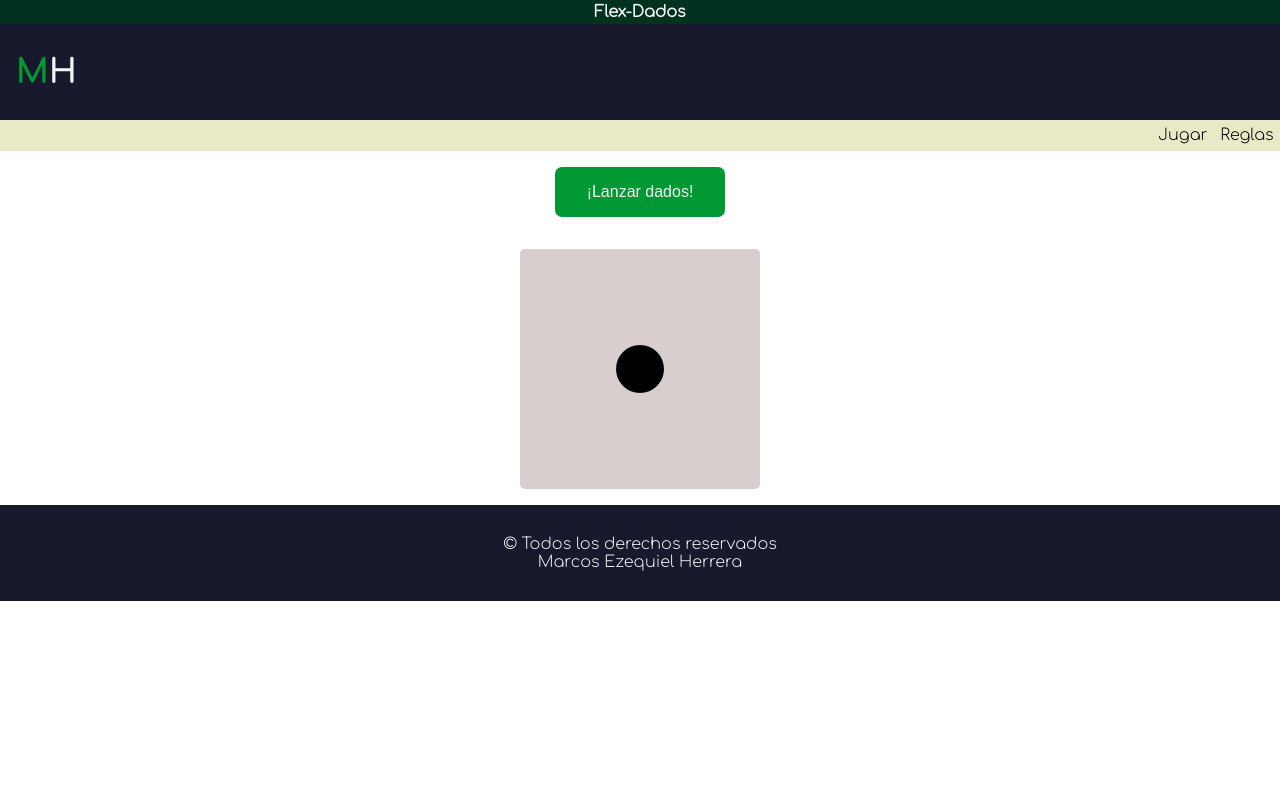
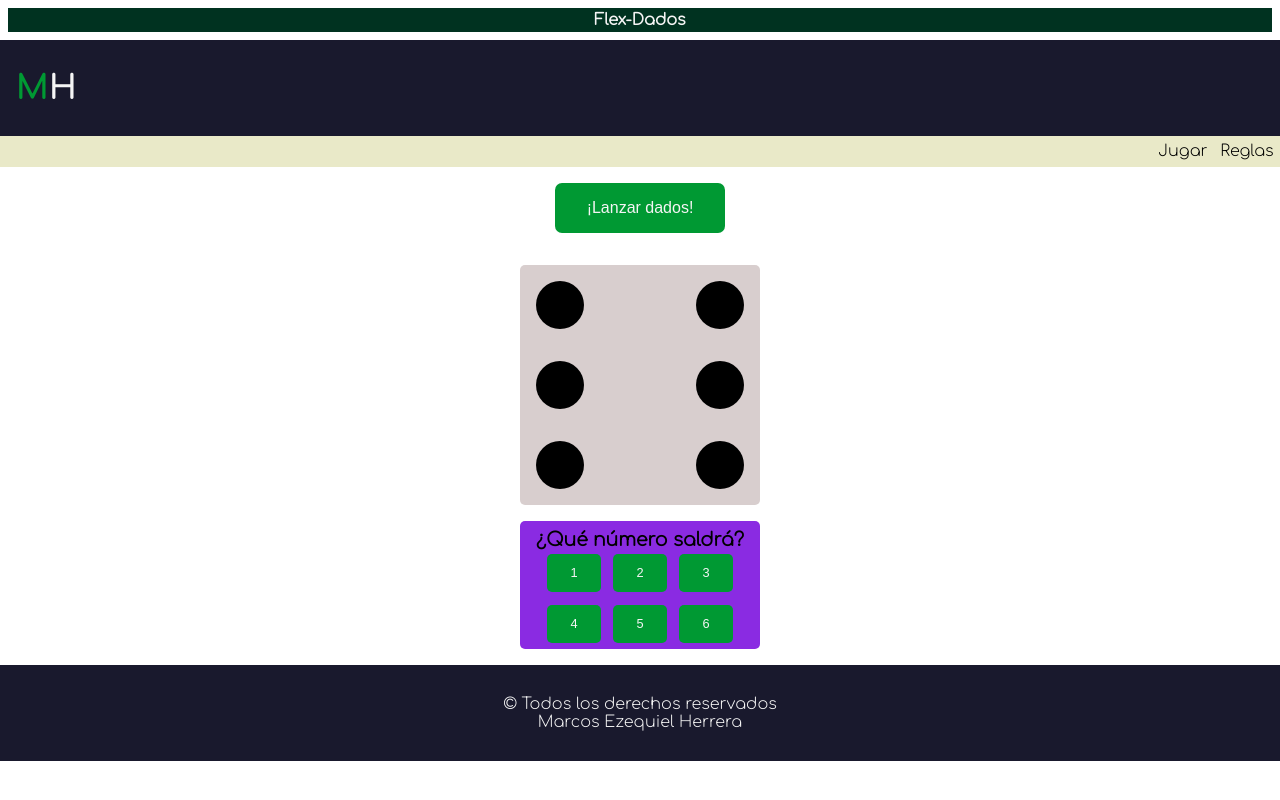
Before and after one commit to marcosihe/dados-react, a React (Create React App) app: page / in a window 1280 px wide. Built offline with nearby package versions, Linux system fonts and the light colour scheme.

Commit message:
Se agrego el componente Prediccion y su respectivo modulo de estilos css. Ademas se creo el componente Alerta.jsx, al cual se le pasan props por parametro, las cuales son el numero elegido y el numero aleatorio.

```diff
--- /dev/null
+++ b/src/components/Alerta.jsx
@@ -0,0 +1,11 @@
+import React from 'react'
+
+const Alerta = () => {
+    return (
+        <div>
+
+        </div>
+    )
+}
+
+export default Alerta
--- a/src/components/Inicio.jsx
+++ b/src/components/Inicio.jsx
@@ -1,14 +1,16 @@
 import React, { useState } from "react";
 import styles from "./css/Inicio.module.css";
 import Dado from './Dado';
+import Predicion from "./Predicion";
 
 const Inicio = () => {
 
-  const [diceNumber, setDiceNumber] = useState(1);
+  const randomNumber = () => Math.floor(Math.random() * 6 + 1)
+  const [diceNumber, setDiceNumber] = useState(randomNumber());
 
   const handleClick = (e) => {
     e.preventDefault();
-    setDiceNumber(Math.floor(Math.random() * 6 + 1))
+    setDiceNumber(randomNumber)
   }
 
 console.log(diceNumber);
@@ -19,7 +21,9 @@ console.log(diceNumber);
       </section>
       <section className={styles.diceContainer}>
         <Dado diceNumber ={diceNumber}/>
-        {/* Componente Predicción y Opciones */}
+      </section>
+      <section className={styles.btnContainer}>
+      <Predicion diceNumber={diceNumber}/>
       </section>
     </main>
   );
--- /dev/null
+++ b/src/components/Predicion.jsx
@@ -0,0 +1,31 @@
+import React, { useState } from "react";
+import styles from "./css/Prediccion.module.css";
+import Alerta from './Alerta';
+
+const Predicion = (props) => {
+
+    const numbersArray = [1, 2, 3, 4, 5, 6];
+    const [chosenButton, setChosenButton] = useState(null);
+    const handleClick = (e) => {
+        e.preventDefault();
+        console.log(e.target.id);
+        setChosenButton(e.target.id);
+    }
+
+
+  return (
+    <section className={styles.predictionContainer}>
+      <h3>¿Qué número saldrá?</h3>
+      <ul className={styles.btnContainer}>
+        {numbersArray.map((item, index) => (
+          <li key={index+1} className={styles.liOptions}>
+            <button onClick={handleClick} className={styles.btnOptions} id={index+1}>{item}</button>
+          </li>
+        ))}
+      </ul>
+      <Alerta randomNumber={props.randomNumber} chosenButton={chosenButton}/>
+    </section>
+  );
+};
+
+export default Predicion;
--- /dev/null
+++ b/src/components/css/Prediccion.module.css
@@ -0,0 +1,46 @@
+.predictionContainer {
+    display: flex;
+    flex-direction: column;
+    width: 15rem;
+    height: 8rem;
+    border-radius: 5px;
+    background-color: blueviolet;
+    margin-bottom: 1rem;
+}
+
+.btnContainer {
+    display: flex;
+    flex-wrap: wrap;
+    justify-content: center;
+    align-content: center;
+
+    height: 5rem;
+}
+
+h3 {
+    text-align: center;
+    margin: 0.5em;
+    height: 1em;
+}
+
+.liOptions {
+    list-style: none;
+}
+
+.btnOptions {
+    background-color: #009933;
+    border: none;
+    color: whitesmoke;
+    padding: 0.9em 1.8em;
+    text-align: center;
+    text-decoration: none;
+    font-size: 0.8em;
+    cursor: pointer;
+    border-radius: 5px;
+    margin: 0.5em;
+  }
+
+  .btnOptions:hover {
+      background-color: #fa4d09;
+      box-shadow: 0 0 12px rgb(58, 54, 54, .5);
+  }
```
